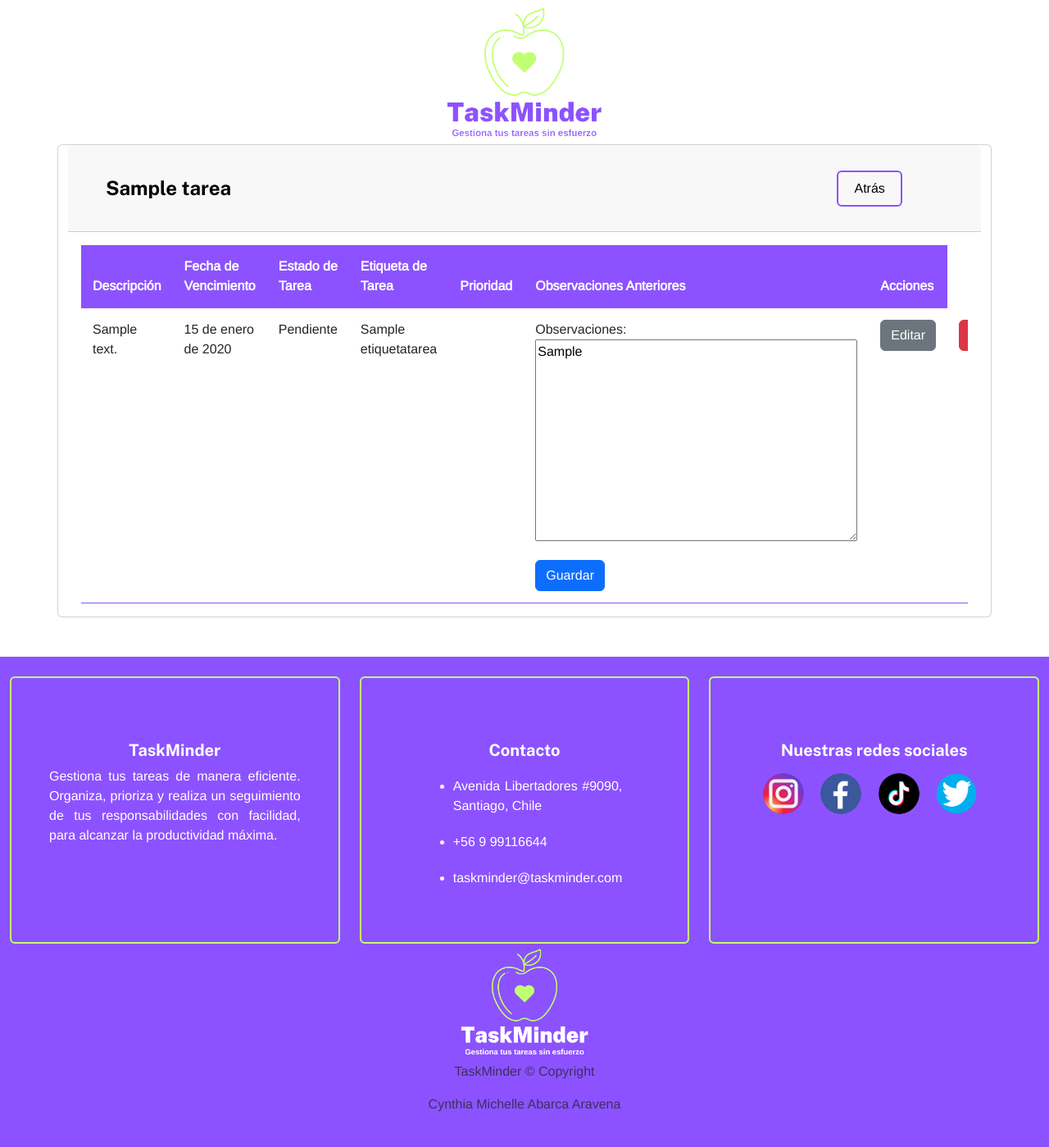
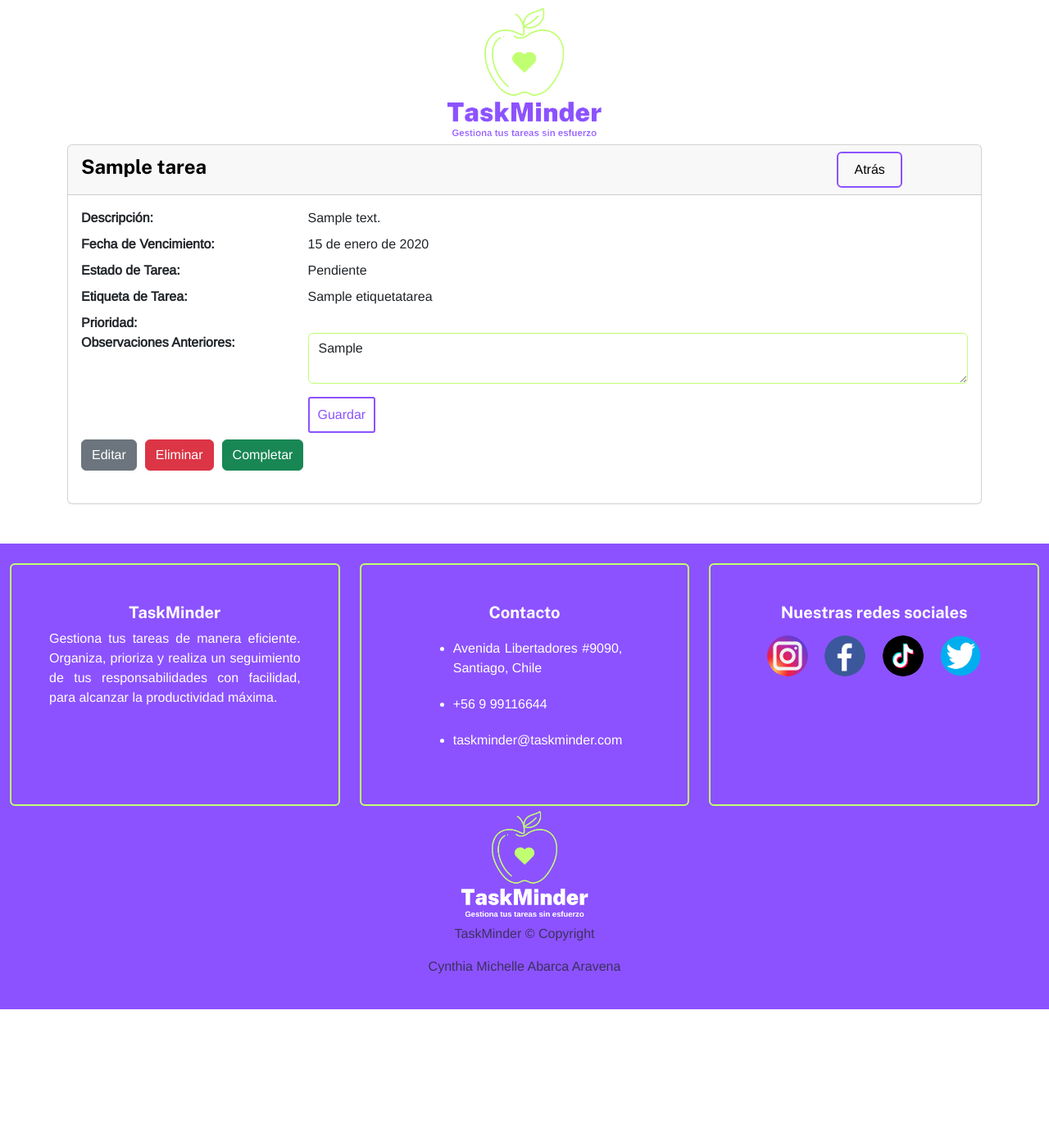
Before and after one commit to CynthiaMichelle9/Individual1, a Django app: page /tarea/1/ in a window 1280 px wide. Shown: the part 96-1495 px from the top of the page at 82% size. After the commit the page ends 1327 px from the top, so only its background shows below. Run offline with Django 4.2, Linux system fonts and the light colour scheme; a user stored in the database is signed in; tables that the repository leaves empty hold one stand-in row (values such as "Sample post").

Commit message:
Actualización vista 'detalles'

```diff
--- a/myapp/forms.py
+++ b/myapp/forms.py
@@ -34,4 +34,7 @@ class TareaForm(forms.ModelForm):
         }
 
 class ObservacionesForm(forms.Form):
-    observaciones = forms.CharField(widget=forms.Textarea)
+    observaciones = forms.CharField(
+        label='',
+        widget=forms.Textarea(attrs={'class': 'form-control observaciones-field', 'rows': 2})
+    )
--- a/myapp/static/assets/css/style.css
+++ b/myapp/static/assets/css/style.css
@@ -9,7 +9,6 @@ h1, h2, h3, h4, h5, .titulo {
     font-family:'Public Sans', sans-serif;
     color: black;
     text-align: center;
-    margin: 30px;
 
 }
 .footerbase {
@@ -301,3 +300,17 @@ nav img:hover {
     border-color: #c1ff72;
     background-color: #f7fad9;
  }
+
+
+ .button-container {
+    display: inline-block;
+    margin-right: 10px;
+  }
+
+  .button-container > * {
+    margin-right: 10px;
+  }
+
+  .titulo-tarea {
+    background-color: #adbb10;
+  }
--- a/myapp/templates/myapp/tarea.html
+++ b/myapp/templates/myapp/tarea.html
@@ -5,35 +5,30 @@
 
 {% block contenido %}
 <div class="container">
-  <div class="row justify-content-center">
+  <div class="justify-content-center">
       <div class="card">
         <div class="card-header">
           <div class="d-flex justify-content-between align-items-center">
-            <h4 class="titulo"> {{ tarea.titulo }}</h4>
+            <h4 class="titulo ">{{ tarea.titulo }}</h4>
             <a id="add-link" href="{% url 'tareas' %}" class="btn btn-atras">Atrás</a>
           </div>
         </div>
         <div class="card-body">
-          <div class="table-responsive">
-            <table class="table">
-              <thead>
-                <tr>
-                  <th>Descripción</th>
-                  <th>Fecha de Vencimiento</th>
-                  <th>Estado de Tarea</th>
-                  <th>Etiqueta de Tarea</th>
-                  <th>Prioridad</th>
-                  <th>Observaciones Anteriores</th>
-                  <th>Acciones</th>
-                </tr>
-              </thead>
-              <tbody>
-                <tr>
-                  <td>{{ tarea.descripcion }}</td>
-                  <td>{{ tarea.fecha_vencimiento }}</td>
-                  <td>{{ tarea.estado_tarea }}</td>
-                  <td>{{ tarea.etiqueta_tarea }}</td>
-                  <td>
+          <dl class="row">
+            <dt class="col-sm-3">Descripción:</dt>
+            <dd class="col-sm-9">{{ tarea.descripcion }}</dd>
+
+            <dt class="col-sm-3">Fecha de Vencimiento:</dt>
+            <dd class="col-sm-9">{{ tarea.fecha_vencimiento }}</dd>
+
+            <dt class="col-sm-3">Estado de Tarea:</dt>
+            <dd class="col-sm-9">{{ tarea.estado_tarea }}</dd>
+
+            <dt class="col-sm-3">Etiqueta de Tarea:</dt>
+            <dd class="col-sm-9">{{ tarea.etiqueta_tarea }}</dd>
+
+            <dt class="col-sm-3">Prioridad:</dt>
+            <dd class="col-sm-9">
               {% if tarea.prioridad == 'Baja' %}
                 <span class="prioridad-baja">{{ tarea.prioridad }}</span>
               {% elif tarea.prioridad == 'Media' %}
@@ -43,32 +38,33 @@
               {% elif tarea.prioridad == 'Urgente' %}
                 <span class="prioridad-urgente">{{ tarea.prioridad }}</span>
               {% endif %}
-                  </td>
-                  <td>
+            </dd>
+
+            <dt class="col-sm-3">Observaciones Anteriores:</dt>
+            <dd class="col-sm-9">
               <form method="post">
                 {% csrf_token %}
                 {{ observaciones_form.as_p }}
-                      <button type="submit" class="btn btn-primary">Guardar</button>
+                <button type="submit" class="btn ov-btn-grow-spin">Guardar</button>
               </form>
-                  </td>
-                  <td>
-                    <a href="{% url 'editar-tarea' pk=tarea.pk %}" class="btn btn-secondary">Editar</a>
-                  </td>
-                  <td>
-                    <a href="{% url 'eliminar-tarea' pk=tarea.pk %}" class="btn btn-danger">Eliminar</a>
-                  </td>
-                  <td>
+            </dd>
+            <dd class="col-sm-9">
+              <div class="d-flex justify-content-start">
+                <a href="{% url 'editar-tarea' pk=tarea.pk %}" class="btn btn-secondary" style="margin-right: 10px;">Editar</a>
+                <a href="{% url 'eliminar-tarea' pk=tarea.pk %}" class="btn btn-danger" style="margin-right: 10px;">Eliminar</a>
                 {% if tarea.estado_tarea != 'Completado' %}
                   <form method="POST" action="{% url 'completar-tarea' tarea.idtarea %}">
                     {% csrf_token %}
-                        <input type="submit" value="Completar" class="btn btn-success">
+                    <input type="submit" value="Completar" class="btn btn-success" style="margin-right: 10px;">
                   </form>
                 {% endif %}
-                  </td>
-                </tr>
-              </tbody>
-            </table>
               </div>
+            </dd>
+
+
+
+            </dd>
+          </dl>
         </div>
       </div>
     </div>
```
Lines whose indentation alone changed are shown as unchanged.
